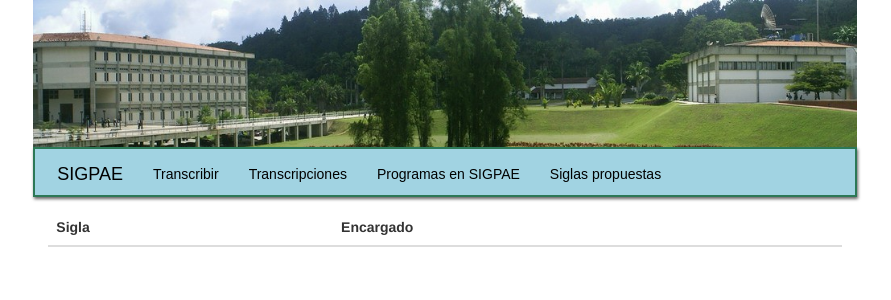
After one commit to 815edwar/SIGPAE, a Django app: a page that uses templates/base.html in a window 1280 px wide. The commit adds this page. Shown: the top 300 px of the page, without its empty margins (195-1086 px from the left). Run offline with Django 3.2, Linux system fonts and the light colour scheme; data comes from the database, SQL or seed files in the repository; lists and menus that the app fills with data are empty; parts of the project's set-up code (start-up, migrations or seed data) failed here and were passed over; some libraries are stand-ins or nearby versions.

Commit message:
fixing problems

```diff
--- a/sigpaeHistoricos/urls.py
+++ b/sigpaeHistoricos/urls.py
@@ -7,6 +7,8 @@ urlpatterns = [
     url(r'^agregar_pdf/$', NewPdf.as_view(), name='agregar_pdf'),
     url(r'^pdf_list/$', PDFList.as_view(), name='pdf_list'),
     url(r'^programa_list/$', ProgramaList.as_view(), name='programa_list'),
+    url(r'^aprobar_siglas/$', SiglasList.as_view(), name='siglas_list'),
+
     url(r'^ajax/encargado/$', views.encargado, name='encargado'),
     url(r'^ajax/siglas/$', views.siglas, name='siglas'),
 
--- a/sigpaeHistoricos/views.py
+++ b/sigpaeHistoricos/views.py
@@ -54,6 +54,17 @@ class PDFList(TemplateView):
             nombre_pdf = programa.pdf.url.split('/')[-1]
             pdf_names.append(nombre_pdf)
         context['pdf_names'] = pdf_names
+        return context
+
+class SiglasList(TemplateView):
+    template_name = 'siglas_por_aprobar.html'
+
+    def get_context_data(self, **kwargs):
+        context = super(SiglasList, self).get_context_data(**kwargs)
+
+        prefijos = Prefijo.objects.filter(aprobado=False)
+        context['prefijos'] = prefijos
+
         return context
 
 
@@ -149,6 +160,8 @@ class DisplayPDF(TemplateView):
         pdf_id = int(post_values['pdf_id'])
         pdf = Transcripcion.objects.get(id=pdf_id)
         pdf_form = PdfForm(post_values, instance=pdf)
+        print(post_values['encargado1'] )
+        print('\n\n\n\n\n')
         if pdf_form.is_valid():
             if 'check' in post_values and post_values['check'] == 'Departamento':
                 pdf.encargado = post_values['departamentos']
@@ -157,6 +170,7 @@ class DisplayPDF(TemplateView):
                 pdf.encargado = post_values['coordinacion']
                 pdf.save()
             else:
+                pdf.encargado = post_values['encargado1']
                 pdf_form.save()
             return redirect('home')
         else:
--- a/templates/base.html
+++ b/templates/base.html
@@ -30,12 +30,10 @@
 			    </div>
 			    <ul class="nav navbar-nav">
 			      <li><a href="{% url 'agregar_pdf' %}">Transcribir</a></li>
-			      <li><a href="{% url 'pdf_list' %}">Transcripciones en curso</a></li>
-			      <li><a href="{% url 'programa_list' %}">Consultar programas en SIGPAE</a></li>
+			      <li><a href="{% url 'pdf_list' %}">Transcripciones</a></li>
+			      <li><a href="{% url 'programa_list' %}">Programas en SIGPAE</a></li>
+			      <li><a href="{% url 'siglas_list' %}">Siglas propuestas</a></li>
 
-			    </ul>
-			    <ul class="nav navbar-nav navbar-right">
-			      <li><a href="#"><span class="glyphicon glyphicon-user"></span> Registrarse</a></li>
 			    </ul>
 			  </div>
 			</nav>
--- a/templates/display_pdf.html
+++ b/templates/display_pdf.html
@@ -65,9 +65,9 @@
                         <div class="input-group">
                             <span class="input-group-addon tags-unete can_hide" id="basic-addon1"><b>Encargado:</b></span>
                             {% if encargado != None%}
-                            <input aria-describedby="basic-addon1" class="form-control can_hide " value="{{encargado}}" id="encargado" required="False" type="text" readonly>
+                            <input aria-describedby="basic-addon1" class="form-control can_hide " value="{{encargado}}" id="encargado" required="False" type="text"  readonly>
                             {% else %}
-                            <input aria-describedby="basic-addon1" class="form-control can_hide " id="encargado" value="" required="False" type="text" readonly>
+                            <input aria-describedby="basic-addon1" class="form-control can_hide " id="encargado" value="" required="False" type="text" name="encargado1" readonly>
                             {% endif %}
                         </div>
                     </div>
--- /dev/null
+++ b/templates/siglas_por_aprobar.html
@@ -0,0 +1,31 @@
+{% extends 'base.html' %}
+{% load static %}
+
+{% block content %}
+
+<div class="row">
+        <div class="col-lg-12 col-md-12 col-xs-12 ">
+            <table id="tabla" class="table table-hover">
+                <thead>
+                    <tr>
+                        <th>Sigla</th>
+                        <th>Encargado</th>
+                    </tr>
+                </thead>
+                <tbody>
+                    {% for p in prefijos %}
+                    <tr>
+                        <td>
+                            {{p.siglas}}
+                        </td>
+                        <td>
+                        	{{p.asociacion}}
+                        </td>
+
+                    </tr>
+                    {% endfor %}
+                </tbody>
+            </table>
+        </div>
+    </div>
+{% endblock %}
```
